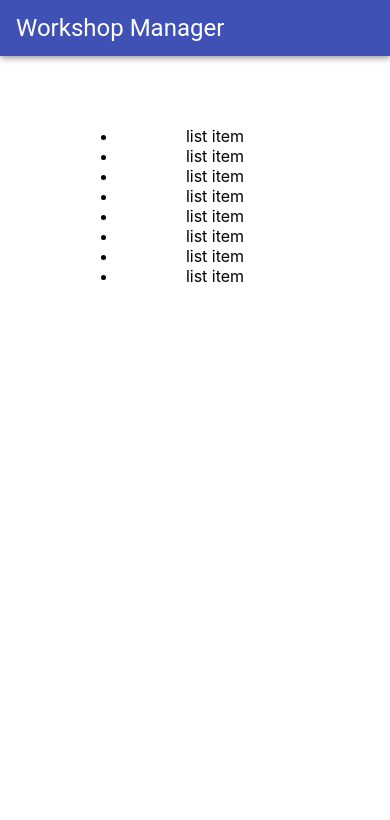
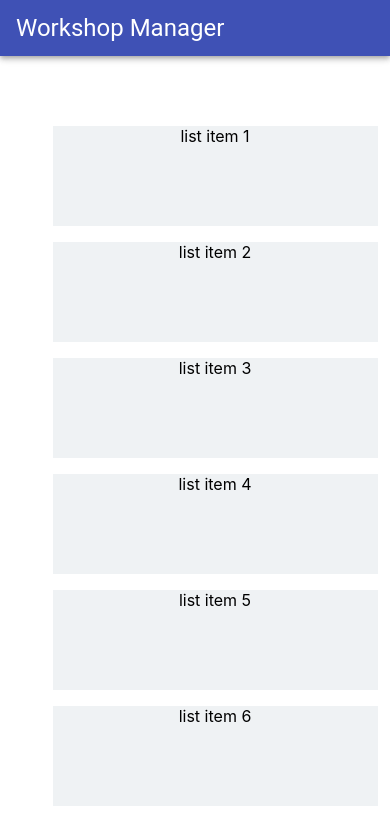
Before and after one commit to adamsimonini/ethers-fleek-test, a React (Create React App) app in the folder client/: page / in a window 390 px wide. Shown: the top 820 px of the page. Built offline with nearby package versions, Linux system fonts and the light colour scheme.

Commit message:
added styles, data flow, and responsive behaviour

```diff
--- a/client/src/App.js
+++ b/client/src/App.js
@@ -4,7 +4,7 @@ import List from './components/List'
 
 
 function App() {
-  let array = [1,2,3,4,5,6,7,8]
+  let array = [1,2,3,4,5,6,7,8,]
   return (
     <div className="App">
       <Navbar />
--- a/client/src/components/List.js
+++ b/client/src/components/List.js
@@ -5,7 +5,7 @@ import { makeStyles } from '@material-ui/core/styles'
 const useStyles = makeStyles({
     root: {
         marginTop: '70px',
-        width: '60%',
+        // width: '60%',
         marginLeft: 'auto',
         marginRight: 'auto'
     }
@@ -14,10 +14,10 @@ export default function List({listArray}) {
     const classes = useStyles()
     // let array = [1,2,3,4]
     return(
-        <div className='list-section' className={classes.root}>
+        <div className={classes.root}>
             <ul>
                 {listArray.map(item => (
-                    <ListItem />
+                    <ListItem key={item} item={item}/>
                 ))}
             </ul>
         </div>
--- a/client/src/components/ListItem.js
+++ b/client/src/components/ListItem.js
@@ -1,9 +1,28 @@
 import React from 'react'
+import {makeStyles} from '@material-ui/core/styles'
 
-export default function ListItem(){
+const useStyles =  makeStyles({
+    root:{
+        width: '60%',
+        minWidth: '325px',
+        marginLeft: 'auto',
+        marginRight: 'auto',
+        listStyle: 'none',
+        height: '100px',
+        backgroundColor: 'rgba(228, 233, 237, 0.6)',
+    },
+    title: {
+        color:'black',
+    }
+
+})
+export default function ListItem({item}){
+
+    const classes = useStyles()
+
     return(
-        <li>
-            list item
+        <li className={classes.root}>
+            <p className={classes.title}>list item {item}</p>
         </li>
     )
 }
```
